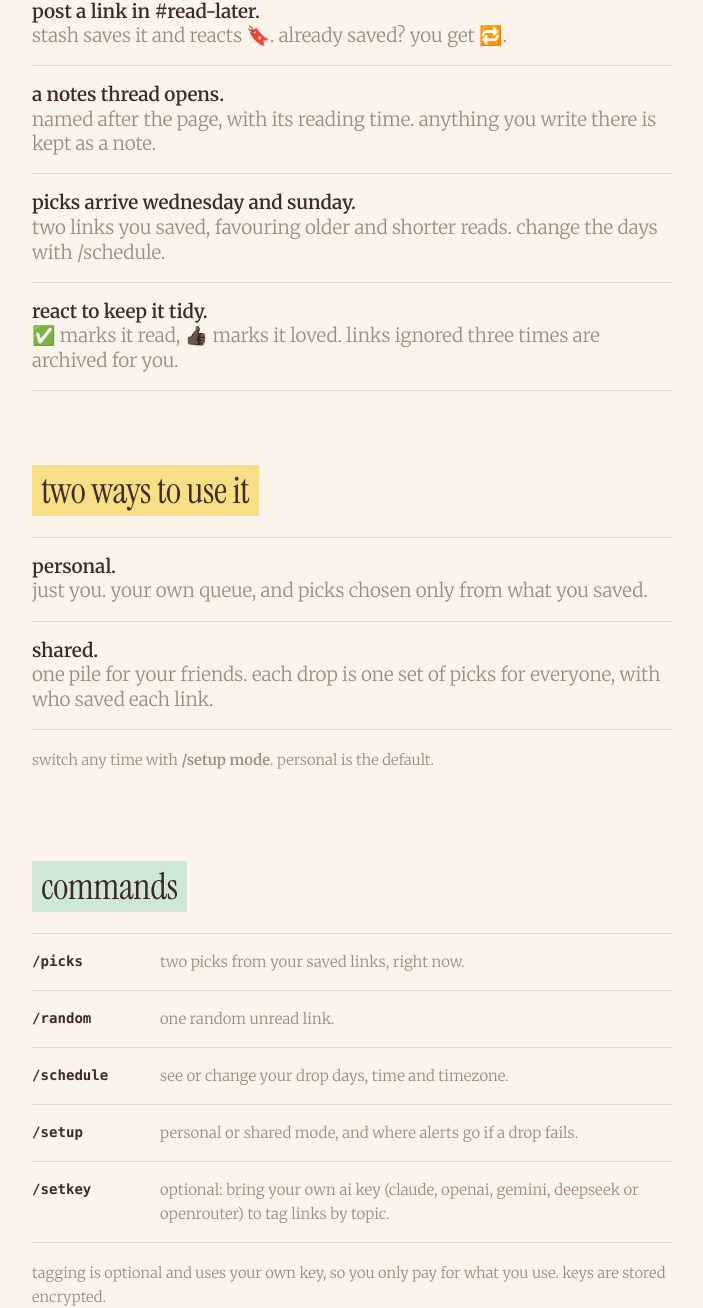
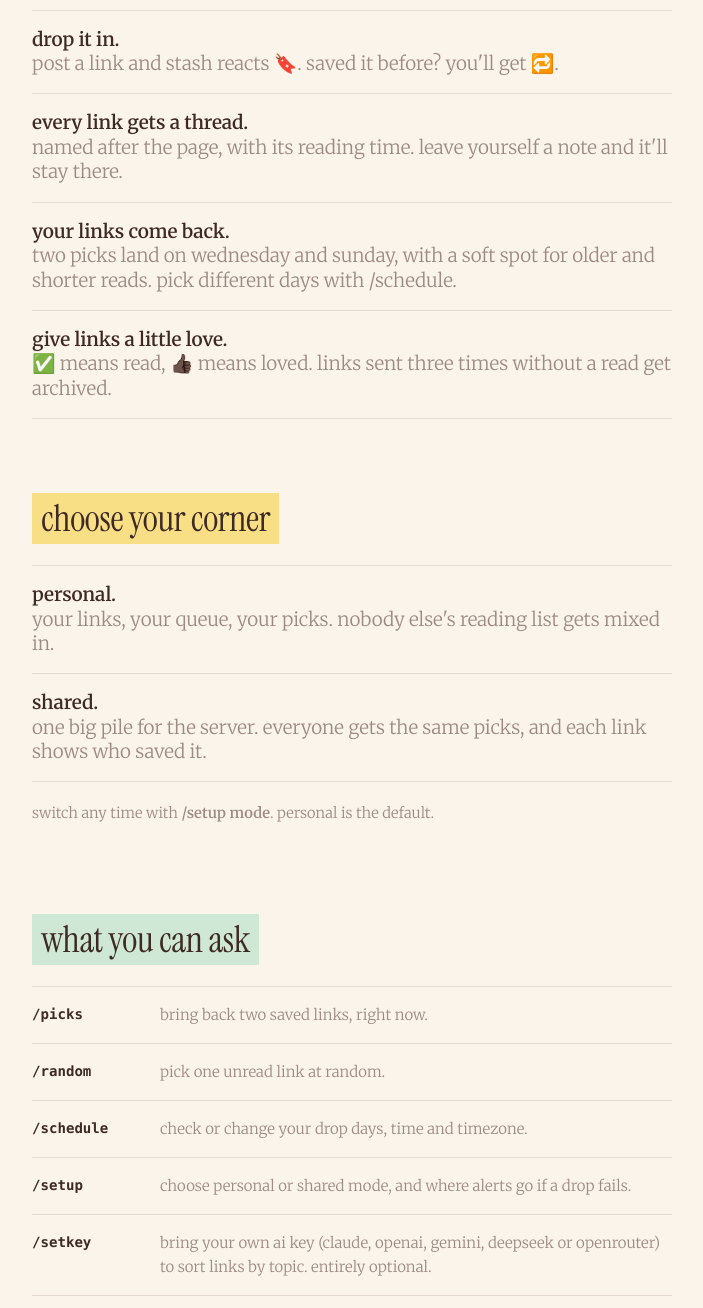
Before and after one commit to abena07/stash, a plain HTML site: page site/index.html in a window 1280 px wide. Shown: the part 680-1988 px from the top of the page, without its empty margins (288-991 px from the left). Drawn offline with Linux system fonts and the light colour scheme.

Commit message:
site: friendlier copy throughout

```diff
--- a/site/index.html
+++ b/site/index.html
@@ -26,8 +26,8 @@
 
   <main>
     <div class="hero">
-      <h1><span class="mark">your read-later links, dropped back to you</span></h1>
-      <p class="lede">stash is a discord bot. post links in <strong>#read-later</strong> and it sends a couple back twice a week, so they actually get read.</p>
+      <h1><span class="mark">save the link. read it someday. actually.</span></h1>
+      <p class="lede">stash is a small discord bot for all those links you swear you'll read later. drop them in <strong>#read-later</strong> and stash brings two back twice a week.</p>
       <div class="actions">
         <a class="pill dark invite" href="#">
           <svg viewBox="0 0 24 24" aria-hidden="true"><path fill="currentColor" d="M20.3 4.4A19.6 19.6 0 0 0 15.4 3l-.6 1.3a18 18 0 0 0-5.6 0L8.6 3a19.6 19.6 0 0 0-4.9 1.5C.6 9.1-.3 13.6.1 18a19.8 19.8 0 0 0 6 3l1.3-2.1a12.8 12.8 0 0 1-2-1l.5-.4a14.1 14.1 0 0 0 12.2 0l.5.4c-.6.4-1.3.7-2 1l1.3 2.1a19.7 19.7 0 0 0 6-3c.5-5.1-.8-9.6-3.6-13.6zM8 15.3c-1.2 0-2.2-1.1-2.2-2.4s1-2.4 2.2-2.4 2.2 1.1 2.2 2.4-1 2.4-2.2 2.4zm8 0c-1.2 0-2.2-1.1-2.2-2.4s1-2.4 2.2-2.4 2.2 1.1 2.2 2.4-1 2.4-2.2 2.4z"/></svg>
@@ -38,43 +38,43 @@
     </div>
 
     <section id="how">
-      <h2><span class="mark sky">how it works</span></h2>
+      <h2><span class="mark sky">how stash works</span></h2>
       <ol class="rows">
-        <li>post a link in #read-later.<span>stash saves it and reacts 🔖. already saved? you get 🔁.</span></li>
-        <li>a notes thread opens.<span>named after the page, with its reading time. anything you write there is kept as a note.</span></li>
-        <li>picks arrive wednesday and sunday.<span>two links you saved, favouring older and shorter reads. change the days with /schedule.</span></li>
-        <li>react to keep it tidy.<span>✅ marks it read, 👍🏿 marks it loved. links ignored three times are archived for you.</span></li>
+        <li>drop it in.<span>post a link and stash reacts 🔖. saved it before? you'll get 🔁.</span></li>
+        <li>every link gets a thread.<span>named after the page, with its reading time. leave yourself a note and it'll stay there.</span></li>
+        <li>your links come back.<span>two picks land on wednesday and sunday, with a soft spot for older and shorter reads. pick different days with /schedule.</span></li>
+        <li>give links a little love.<span>✅ means read, 👍🏿 means loved. links sent three times without a read get archived.</span></li>
       </ol>
     </section>
 
     <section>
-      <h2><span class="mark butter">two ways to use it</span></h2>
+      <h2><span class="mark butter">choose your corner</span></h2>
       <ul class="rows">
-        <li>personal.<span>just you. your own queue, and picks chosen only from what you saved.</span></li>
-        <li>shared.<span>one pile for your friends. each drop is one set of picks for everyone, with who saved each link.</span></li>
+        <li>personal.<span>your links, your queue, your picks. nobody else's reading list gets mixed in.</span></li>
+        <li>shared.<span>one big pile for the server. everyone gets the same picks, and each link shows who saved it.</span></li>
       </ul>
       <p class="note">switch any time with <strong>/setup mode</strong>. personal is the default.</p>
     </section>
 
     <section>
-      <h2><span class="mark mint">commands</span></h2>
+      <h2><span class="mark mint">what you can ask</span></h2>
       <table class="commands">
-        <tr><td>/picks</td><td>two picks from your saved links, right now.</td></tr>
-        <tr><td>/random</td><td>one random unread link.</td></tr>
-        <tr><td>/schedule</td><td>see or change your drop days, time and timezone.</td></tr>
-        <tr><td>/setup</td><td>personal or shared mode, and where alerts go if a drop fails.</td></tr>
-        <tr><td>/setkey</td><td>optional: bring your own ai key (claude, openai, gemini, deepseek or openrouter) to tag links by topic.</td></tr>
+        <tr><td>/picks</td><td>bring back two saved links, right now.</td></tr>
+        <tr><td>/random</td><td>pick one unread link at random.</td></tr>
+        <tr><td>/schedule</td><td>check or change your drop days, time and timezone.</td></tr>
+        <tr><td>/setup</td><td>choose personal or shared mode, and where alerts go if a drop fails.</td></tr>
+        <tr><td>/setkey</td><td>bring your own ai key (claude, openai, gemini, deepseek or openrouter) to sort links by topic. entirely optional.</td></tr>
       </table>
-      <p class="note">tagging is optional and uses your own key, so you only pay for what you use. keys are stored encrypted.</p>
+      <p class="note">you use your own key and pay your provider directly. keys are stored encrypted.</p>
     </section>
 
     <section class="closing">
-      <h2><span class="mark">start reading what you save</span></h2>
+      <h2><span class="mark">your saved links miss you</span></h2>
       <div class="actions">
         <a class="pill dark invite" href="#">add to discord</a>
         <a class="pill light" href="https://github.com/abena07/stash">self-host it</a>
       </div>
-      <p class="note">after adding stash, make a channel called <strong>#read-later</strong> and post your first link.</p>
+      <p class="note">add stash, make a channel called <strong>#read-later</strong>, and send it a link. that's it.</p>
     </section>
   </main>
 
```
